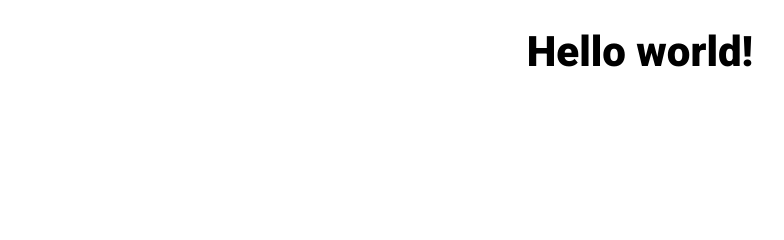
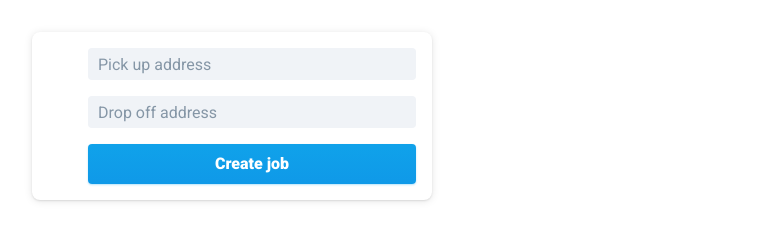
Before and after one commit to sayheylaura/delivery-job-generator, a React app: page / in a window 1280 px wide. Shown: the whole page, without its empty margins (0-784 px from the left). Built offline with nearby package versions, Linux system fonts and the light colour scheme.

Commit message:
feat: add form

```diff
--- a/src/assets/styles/abstracts/_mixins.sass
+++ b/src/assets/styles/abstracts/_mixins.sass
@@ -1,3 +1,5 @@
+@use 'functions' as *
+
 =visually-hidden
   border: 0
   clip: rect(0 0 0 0)
--- a/src/components/app/app.js
+++ b/src/components/app/app.js
@@ -1,11 +1,12 @@
 import React from 'react';
+import Form from '../form';
 import './app.sass';
 
 function App() {
 	return (
-		<div className="container">
-			<h1 className="title">Hello world!</h1>
-		</div>
+		<main className="app">
+			<Form />
+		</main>
 	);
 }
 
--- a/src/components/app/app.sass
+++ b/src/components/app/app.sass
@@ -1,6 +1,6 @@
-.container
-  display: flex
-  justify-content: center
+@use '../../assets/styles/abstracts/functions' as *
+@use '../../assets/styles/abstracts/variables' as *
 
-.title
-  font-size: 42px
+.app
+  height: 100%
+  padding: rem($margin--m)
--- a/src/components/button/button.js
+++ b/src/components/button/button.js
@@ -2,22 +2,28 @@ import React from 'react';
 import PropTypes from 'prop-types';
 import './button.sass';
 
-function Button({ text, onClick }) {
+function Button({ className, onClick, text, type }) {
 	const handleOnClick = ev => {
 		ev.preventDefault();
 		onClick();
 	};
 
 	return (
-		<button type="button" className="btn" onClick={handleOnClick}>
+		<button
+			className={`btn ${className}`}
+			onClick={handleOnClick}
+			type={type}
+		>
 			{text}
 		</button>
 	);
 }
 
 Button.propTypes = {
+	className: PropTypes.string.isRequired,
+	onClick: PropTypes.func.isRequired,
 	text: PropTypes.string.isRequired,
-	onClick: PropTypes.func.isRequired
+	type: PropTypes.string.isRequired
 };
 
 export default Button;
--- /dev/null
+++ b/src/components/form/form.js
@@ -0,0 +1,35 @@
+import React from 'react';
+import pickUpBadgeBlankIcon from '../../assets/images/pickUpBadgeBlank.svg';
+import dropOffBadgeBlankIcon from '../../assets/images/dropOffBadgeBlank.svg';
+import Button from '../button';
+import FormField from '../formField';
+import './form.sass';
+
+function Form() {
+	return (
+		<form className="form">
+			<FormField
+				className="form__field"
+				icon={pickUpBadgeBlankIcon}
+				inputTextId="pickup-address"
+				label="Pick up address"
+				placeholder="Pick up address"
+			/>
+			<FormField
+				className="form__field"
+				icon={dropOffBadgeBlankIcon}
+				inputTextId="dropoff-address"
+				label="Drop off address"
+				placeholder="Drop off address"
+			/>
+			<Button
+				className="form__button-submit"
+				onClick={() => {}}
+				text="Create job"
+				type="submit"
+			/>
+		</form>
+	);
+}
+
+export default Form;
--- /dev/null
+++ b/src/components/form/form.sass
@@ -0,0 +1,19 @@
+@use '../../assets/styles/abstracts/colors' as *
+@use '../../assets/styles/abstracts/functions' as *
+@use '../../assets/styles/abstracts/variables' as *
+
+.form
+  background-color: $white
+  border-radius: rem($border-radius--s)
+  box-shadow: 0 1px 2px 0 rgba($black, .1), 0 1px 8px 0 rgba($black, .1)
+  box-sizing: border-box
+  display: flex
+  flex-direction: column
+  padding: rem($margin--s)
+  width: rem(400)
+
+  &__field
+    margin-bottom: rem($margin--s)
+
+  &__button-submit
+    margin-left: rem(40)
--- /dev/null
+++ b/src/components/form/index.js
@@ -0,0 +1,3 @@
+import Form from './form';
+
+export default Form;
--- /dev/null
+++ b/src/components/formField/formField.js
@@ -0,0 +1,33 @@
+import React from 'react';
+import PropTypes from 'prop-types';
+import InputText from '../inputText';
+import SvgImage from '../svgImage';
+import './formField.sass';
+
+function FormField({ className, icon, inputTextId, label, placeholder }) {
+	return (
+		<div className={`form-field__wrapper ${className}`}>
+			<SvgImage className="form-field__icon" image={icon} />
+			<InputText
+				className="form-field__field"
+				id={inputTextId}
+				label={label}
+				onChange={() => {}}
+				placeholder={placeholder}
+			/>
+		</div>
+	);
+}
+
+FormField.propTypes = {
+	className: PropTypes.string.isRequired,
+	icon: PropTypes.shape({
+		url: PropTypes.string,
+		viewBox: PropTypes.string
+	}).isRequired,
+	inputTextId: PropTypes.string.isRequired,
+	label: PropTypes.string.isRequired,
+	placeholder: PropTypes.string.isRequired
+};
+
+export default FormField;
--- /dev/null
+++ b/src/components/formField/formField.sass
@@ -0,0 +1,14 @@
+@use '../../assets/styles/abstracts/functions' as *
+@use '../../assets/styles/abstracts/variables' as *
+
+.form-field__wrapper
+  align-items: center
+  display: flex
+
+.form-field__icon
+  height: rem(32)
+  margin-right: rem($margin--xs)
+  width: rem(32)
+
+.form-field__field
+  flex-grow: 1
--- /dev/null
+++ b/src/components/formField/index.js
@@ -0,0 +1,3 @@
+import FormField from './formField';
+
+export default FormField;
--- a/src/components/inputText/inputText.js
+++ b/src/components/inputText/inputText.js
@@ -2,7 +2,7 @@ import React, { useState } from 'react';
 import PropTypes from 'prop-types';
 import './inputText.sass';
 
-function InputText({ id, label, placeholder, onChange }) {
+function InputText({ className, id, label, placeholder, onChange }) {
 	const [value, setValue] = useState('');
 
 	const handleChange = ev => {
@@ -12,26 +12,27 @@ function InputText({ id, label, placeholder, onChange }) {
 
 	return (
 		<>
-			<label htmlFor={id} className="input__label">
+			<label className="input__label" htmlFor={id}>
 				{label}
 			</label>
 			<input
+				className={`input__field ${className}`}
+				id={id}
+				onChange={handleChange}
+				placeholder={placeholder}
 				type="text"
-				className="input__field"
-				id={id}
-				placeholder={placeholder}
 				value={value}
-				onChange={handleChange}
 			/>
 		</>
 	);
 }
 
 InputText.propTypes = {
+	className: PropTypes.string.isRequired,
 	id: PropTypes.string.isRequired,
 	label: PropTypes.string.isRequired,
-	placeholder: PropTypes.string.isRequired,
-	onChange: PropTypes.func.isRequired
+	onChange: PropTypes.func.isRequired,
+	placeholder: PropTypes.string.isRequired
 };
 
 export default InputText;
--- a/src/components/inputText/inputText.sass
+++ b/src/components/inputText/inputText.sass
@@ -18,3 +18,7 @@
 
     &::placeholder
       color: $grey-2
+
+    &:focus
+      box-shadow: 0 1px 2px 0 rgba($black, .1), 0 1px 8px 0 rgba($black, .1)
+      outline: none
--- a/stylelint.config.js
+++ b/stylelint.config.js
@@ -15,6 +15,7 @@ module.exports = {
 		'block-opening-brace-space-before': null,
 		'declaration-block-trailing-semicolon': 'never',
 		'number-leading-zero': 'never',
-		'order/properties-alphabetical-order': true
+		'order/properties-alphabetical-order': true,
+		'rule-empty-line-before': 'always'
 	}
 };
```
Also changed, not shown: .eslintrc.js, src/assets/images/dropOffBadgeBlank.svg (added), src/assets/images/pickUpBadgeBlank.svg (added).
